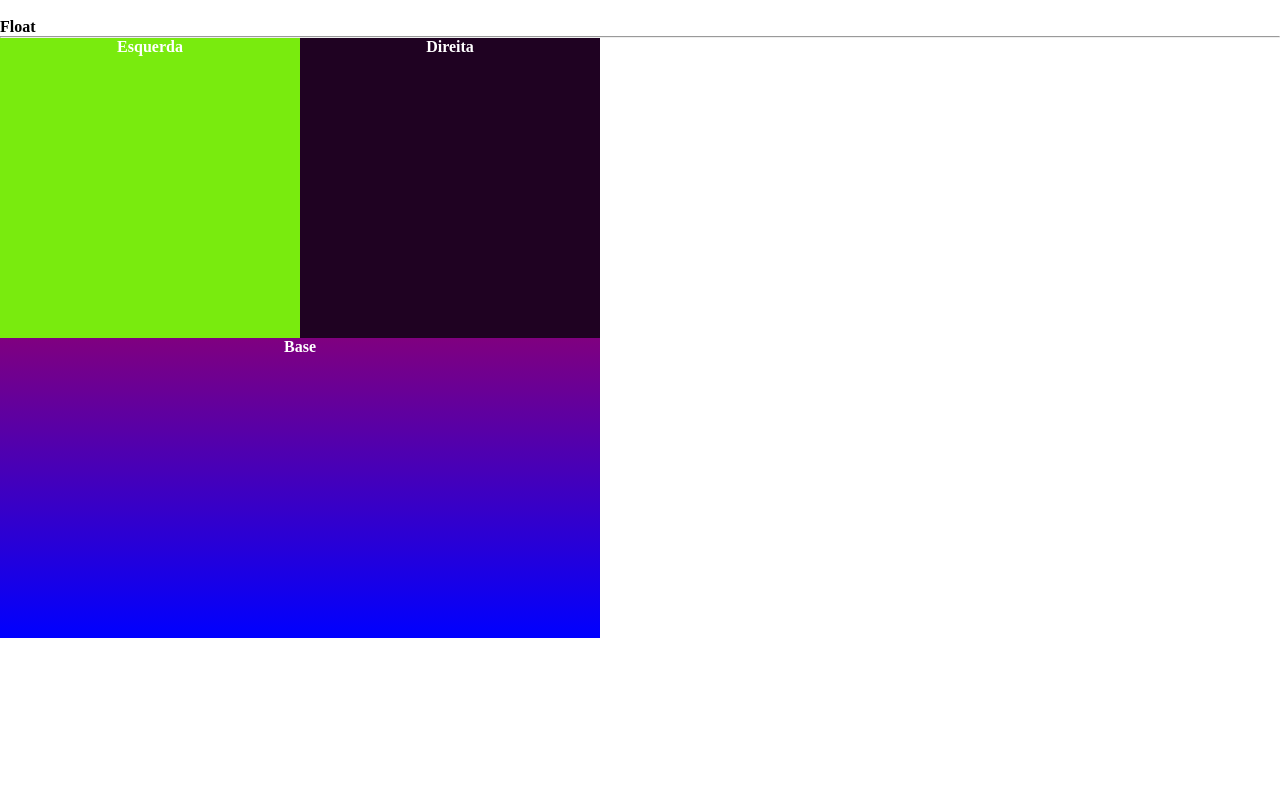
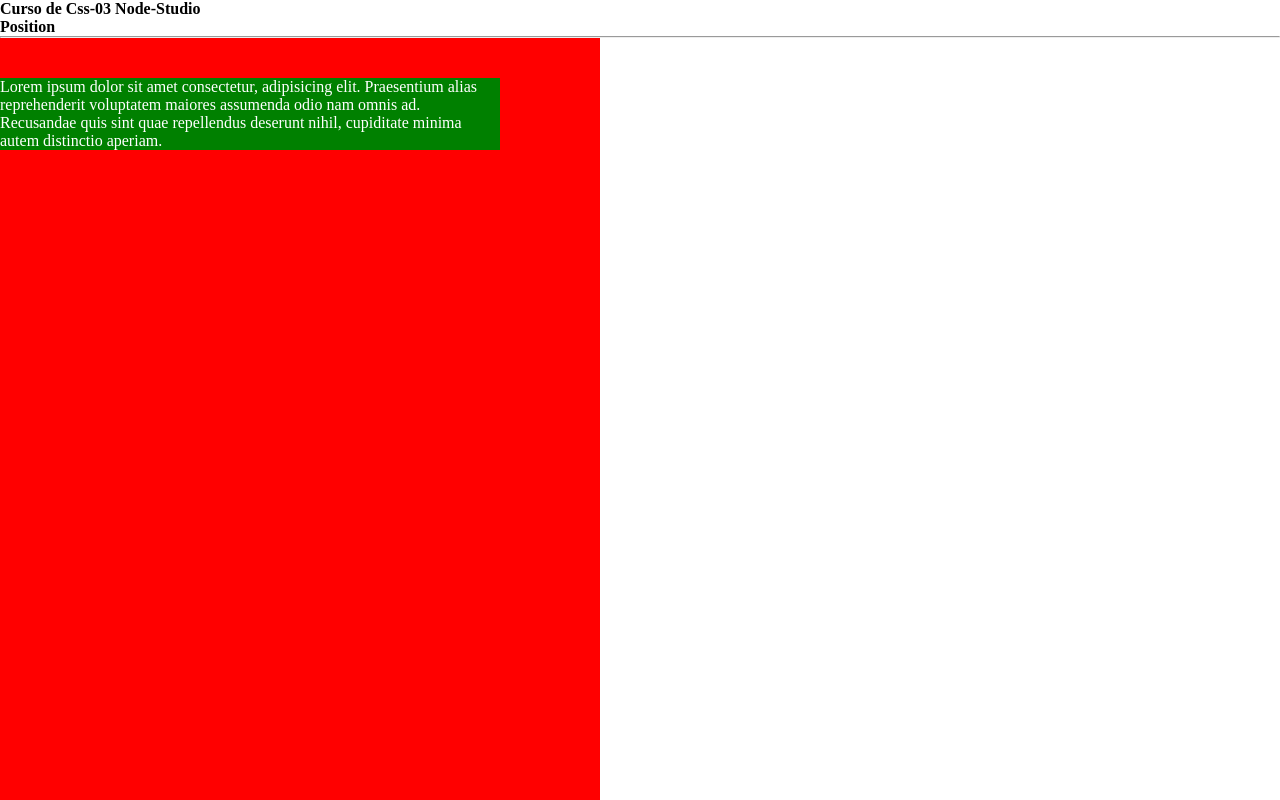
Before and after one commit to cleitondeive/Curso_Css3_Beginners_Ns, a plain HTML site: page index.html in a window 1280 px wide. Shown: the top 800 px of the page. Drawn offline with Linux system fonts and the light colour scheme; a web font is replaced by a local one.

Commit message:
Trabalhando com Position css-03

```diff
--- a/index.html
+++ b/index.html
@@ -19,19 +19,14 @@
     <h1>Curso de Css-03 Node-Studio</h1>
 
 
-    <h2>Float</h2>
+    <h2>Position</h2>
 
     <hr>
-    <div id="base">
-        <div id="esquerda">
-            <h1>Esquerda</h1>
+    <div id="conteudo">
+        <div id="texto">
+            <p>Lorem ipsum dolor sit amet consectetur, adipisicing elit. Praesentium alias reprehenderit voluptatem maiores assumenda odio nam omnis ad. Recusandae quis sint quae repellendus deserunt nihil, cupiditate minima autem distinctio aperiam.</p>
 
         </div>
-        <div id="direita">
-            <h1>Direita</h1>
-
-        </div>
-        <h1>Base</h1>
 
     </div>
 
--- a/style.css
+++ b/style.css
@@ -5,27 +5,19 @@
         font-size: 100%;
     }
 
-    #base {
-        background: linear-gradient(red, blue);
+    #conteudo {
         width: 600px;
-        height: 600px;
+        height: 1200px;
+        background-color: red;
+        position: relative;
     }
 
-    #esquerda {
-        background-color: rgb(121, 235, 14);
-        width: 300px;
-        height: 300px;
-        float: left;
+    #texto {
+        width: 500px;
+        background-color: green;
+        color: #fff;
+        position: absolute;
+        left: 0;
+        top: 40px;
+        ;
     }
-
-    #direita {
-        background-color: rgb(31, 2, 34);
-        width: 300px;
-        height: 300px;
-        float: right;
-    }
-
-    h1 {
-        color: #fff;
-        text-align: center;
-    }
```
